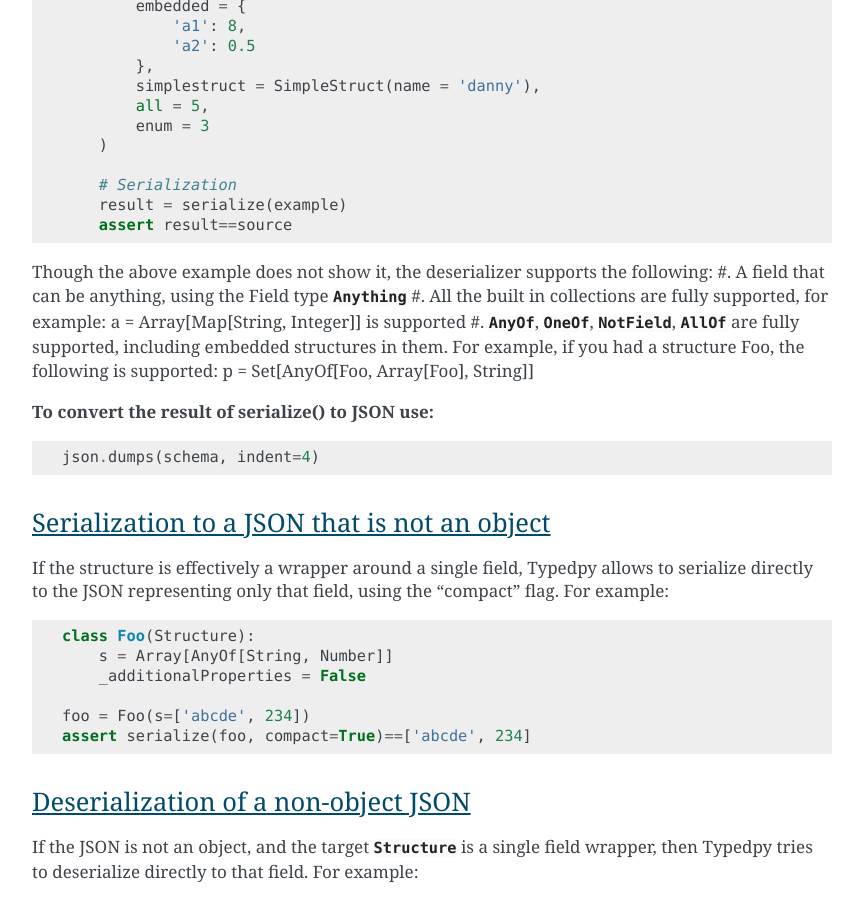
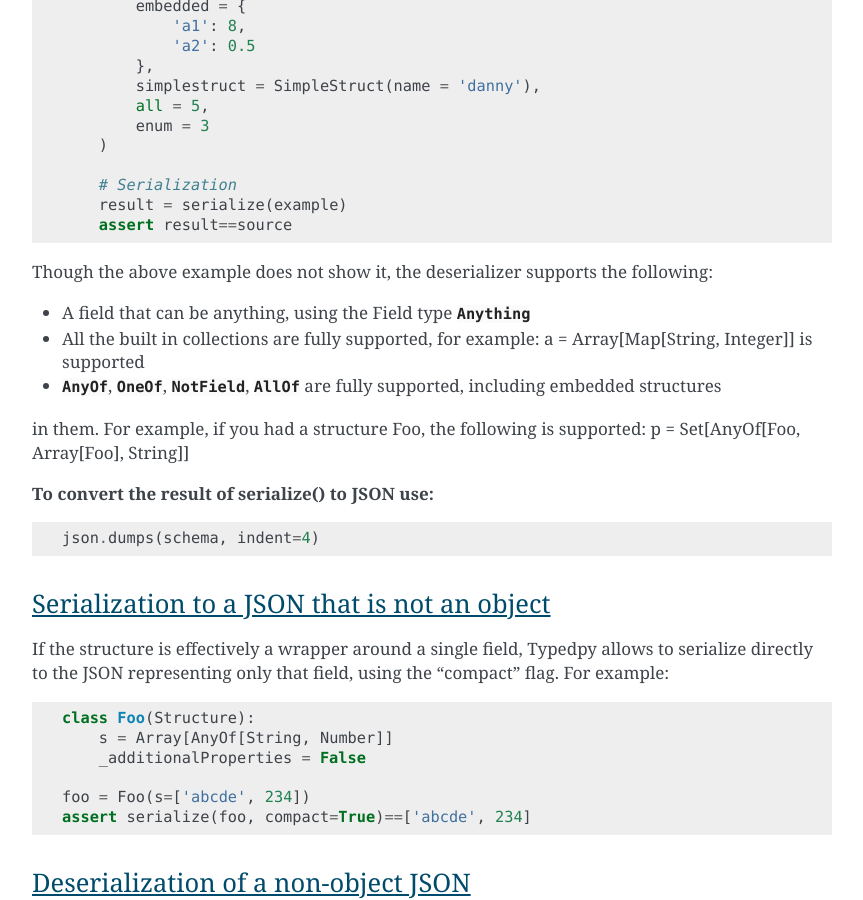
Before and after one commit to loyada/typedpy, a Sphinx documentation site: the page built from docs/serialization.rst, in a window 1280 px wide and 900 px high, scrolled down 1209 px. Shown: the whole window, without its empty margins (218-1081 px from the left). Built offline with Sphinx 7.4.7, drawn with Linux system fonts in a browser that asks for light colours.

Commit message:
improve doc.

```diff
--- a/docs/serialization.rst
+++ b/docs/serialization.rst
@@ -69,9 +69,12 @@ See example below:
 
 
 Though the above example does not show it, the deserializer supports the following:
-#. A field that can be anything, using the Field type :class:`Anything`
-#. All the built in collections are fully supported, for example:  a = Array[Map[String, Integer]] is supported
-#. :class:`AnyOf`, :class:`OneOf`, :class:`NotField`, :class:`AllOf` are fully supported, including embedded structures \
+
+* A field that can be anything, using the Field type :class:`Anything`
+
+* All the built in collections are fully supported, for example:  a = Array[Map[String, Integer]] is supported
+
+* :class:`AnyOf`, :class:`OneOf`, :class:`NotField`, :class:`AllOf` are fully supported, including embedded structures \
 in them. For example, if you had a structure Foo, the following is supported: p = Set[AnyOf[Foo, Array[Foo], String]]
 
 
```
